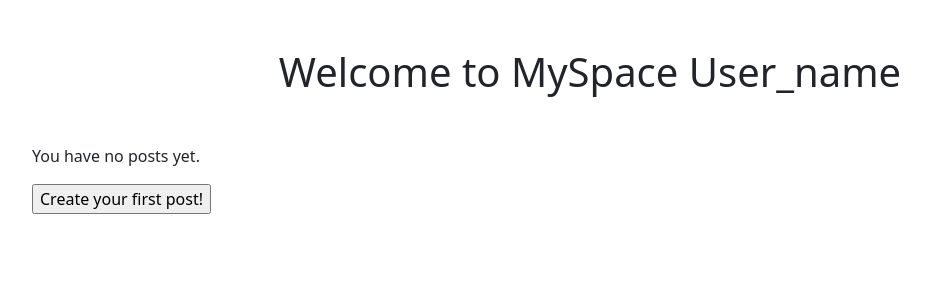
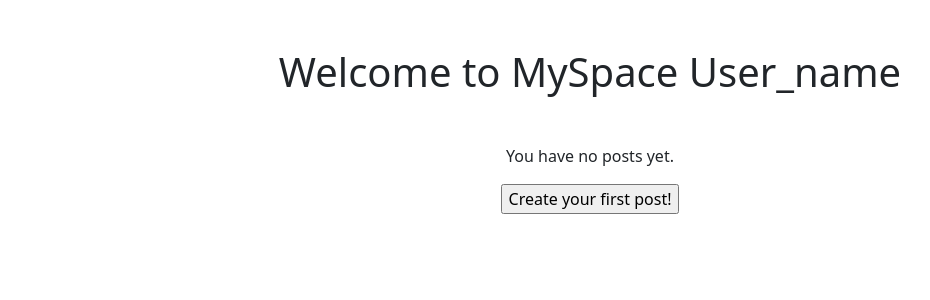
Before and after one commit to nt-95/projet-w2-php-natif, a PHP site: page / in a window 1280 px wide. Shown: the part 72-372 px from the top of the page, without its empty margins (50-980 px from the left). Run offline with PHP 8.4, Linux system fonts and the light colour scheme; data that the repository does not hold is empty.

Commit message:
fix: css fix in home page

```diff
--- a/app/src/Views/Frontend/home.php
+++ b/app/src/Views/Frontend/home.php
@@ -16,7 +16,7 @@
         if (count($posts) == 0) {
 
             ?>
-            <div>
+            <div class="text-center">
             <p>You have no posts yet.</p>
             <form action="/create">
             <input type="submit" value ="Create your first post!"></input>
```
